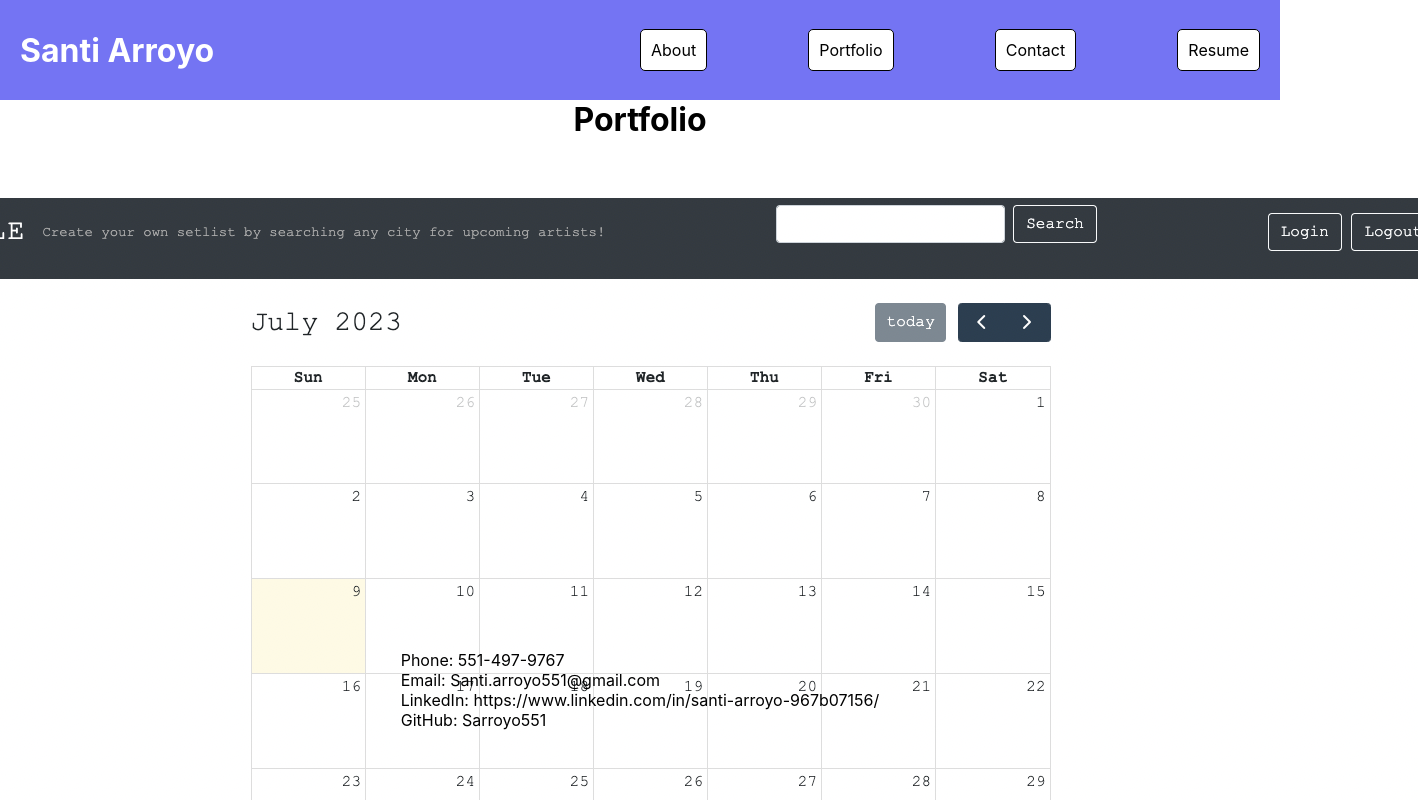
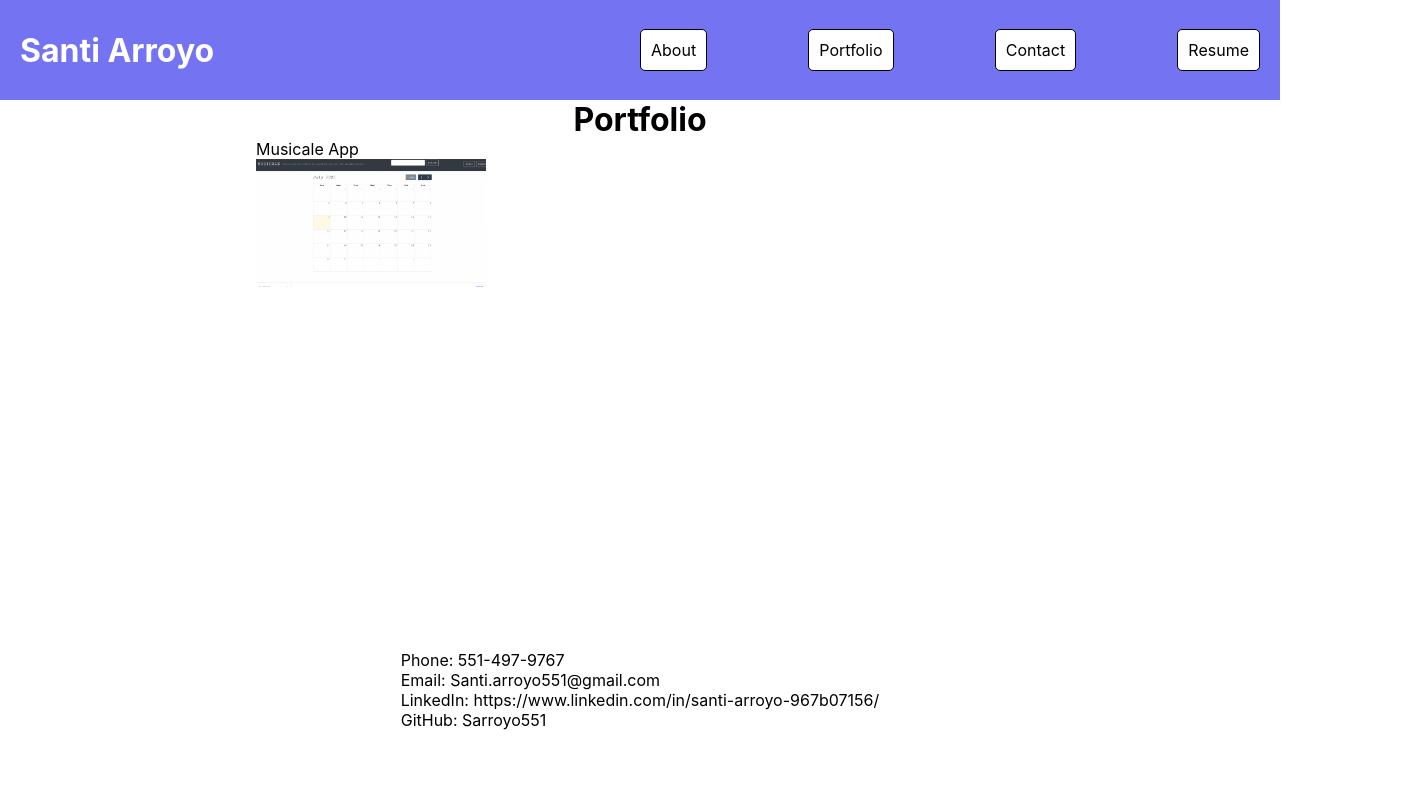
Before and after one commit to sarroyo551/new-portfolio-react, a React (Create React App) app: page / in a window 1280 px wide. Both pictures are taken after a click on the item "Portfolio". Shown: the top 800 px of the page, 1418 px wide, since content can reach past the window. Built offline with nearby package versions, Linux system fonts and the light colour scheme.

Commit message:
trying to figure out map for project cards

```diff
--- a/src/App.css
+++ b/src/App.css
@@ -90,8 +90,20 @@ form {
   border: 2px ridge rgb(11, 11, 11);
 }
 
+.project {
+  width: 100%;
+}
 
+.projectImage {
+  width: 30%;
+  max-width: 300px;
+}
 
+@media screen and (max-width: 992px) {
+  .content {
+    width: 80%;
+  }
+}
 
 @media screen and (max-width: 768px) {
   .content {
--- a/src/components/Portfolio.js
+++ b/src/components/Portfolio.js
@@ -2,10 +2,20 @@ import React from 'react';
 import Project from './Project';
 
 function Portfolio() {
+  const projects = [
+    {
+      title: 'Musicale App',
+      link: 'https://musicale.herokuapp.com/',
+      image: 'musicale.png',
+      alt: 'Musicale App'
+    },
+    //add other projects here
+  ]
   return (
     <div className='content'>
       <h1>Portfolio</h1>
-      <Project />
+      <Project project={projects[0]}/>
+      {/* //use map in react to render array of items */}
     </div>
 
   )
--- a/src/components/Project.js
+++ b/src/components/Project.js
@@ -1,16 +1,13 @@
 import React from 'react'
 
-function Project() {
+function Project(props) {
   return (
-    <div>
-      <h1>Project</h1>
       <div class="project">
-                <p>Musicale</p>
-                <a href="https://musicale-app-f8a5312a774d.herokuapp.com/" target="_blank">
-                <img src={`${process.env.PUBLIC_URL}/images/musicale.png`} alt="picture of musicale site"/>
+                <p>{props.project.title}</p>
+                <a href={props.project.link}target="_blank">
+                <img className='projectImage' src={`${process.env.PUBLIC_URL}/images/${props.project.image}`} alt={props.project.alt}/>
             </a>
-            </div>
-    </div>
+      </div>
   )
 }
 
```
